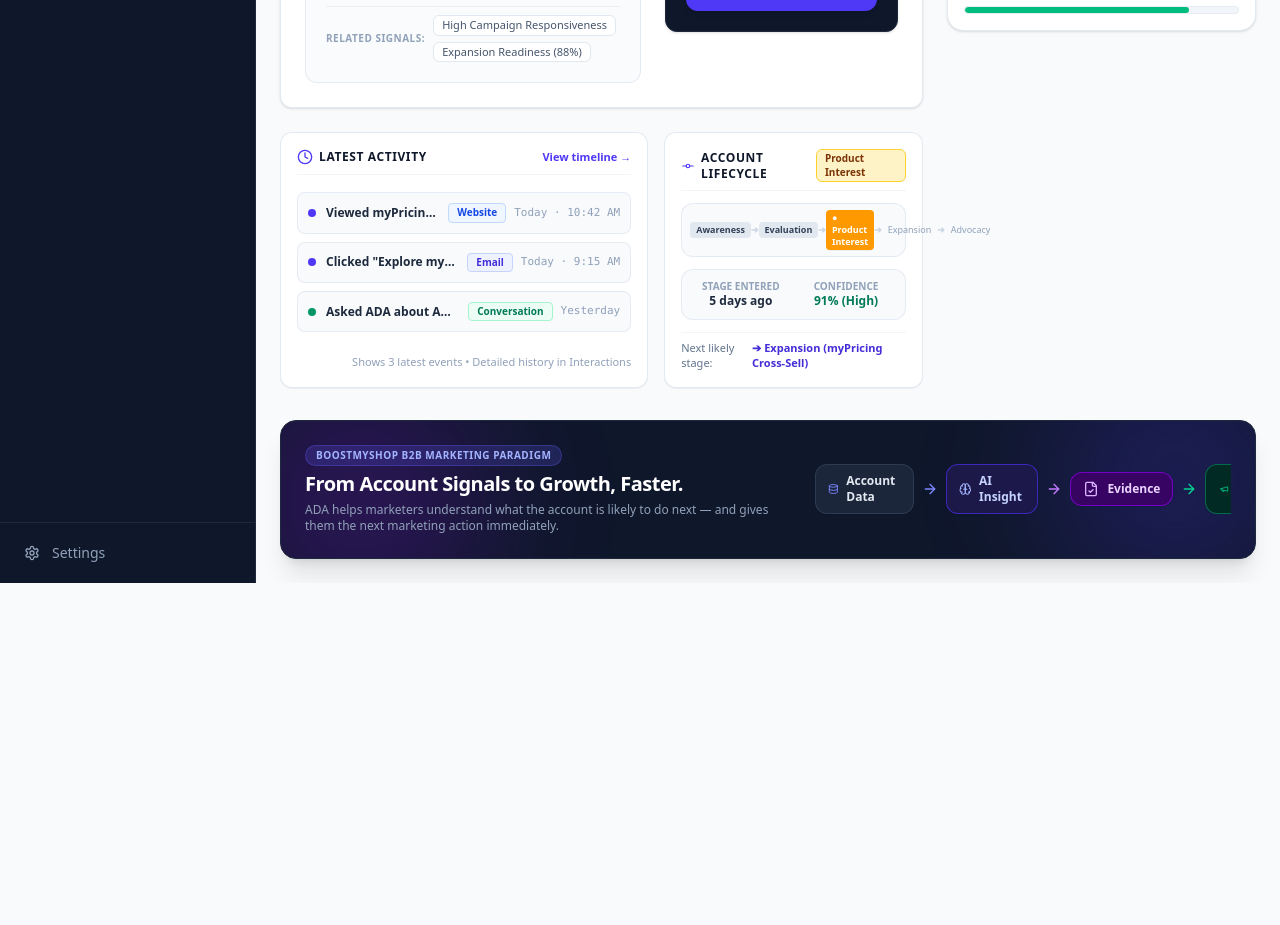
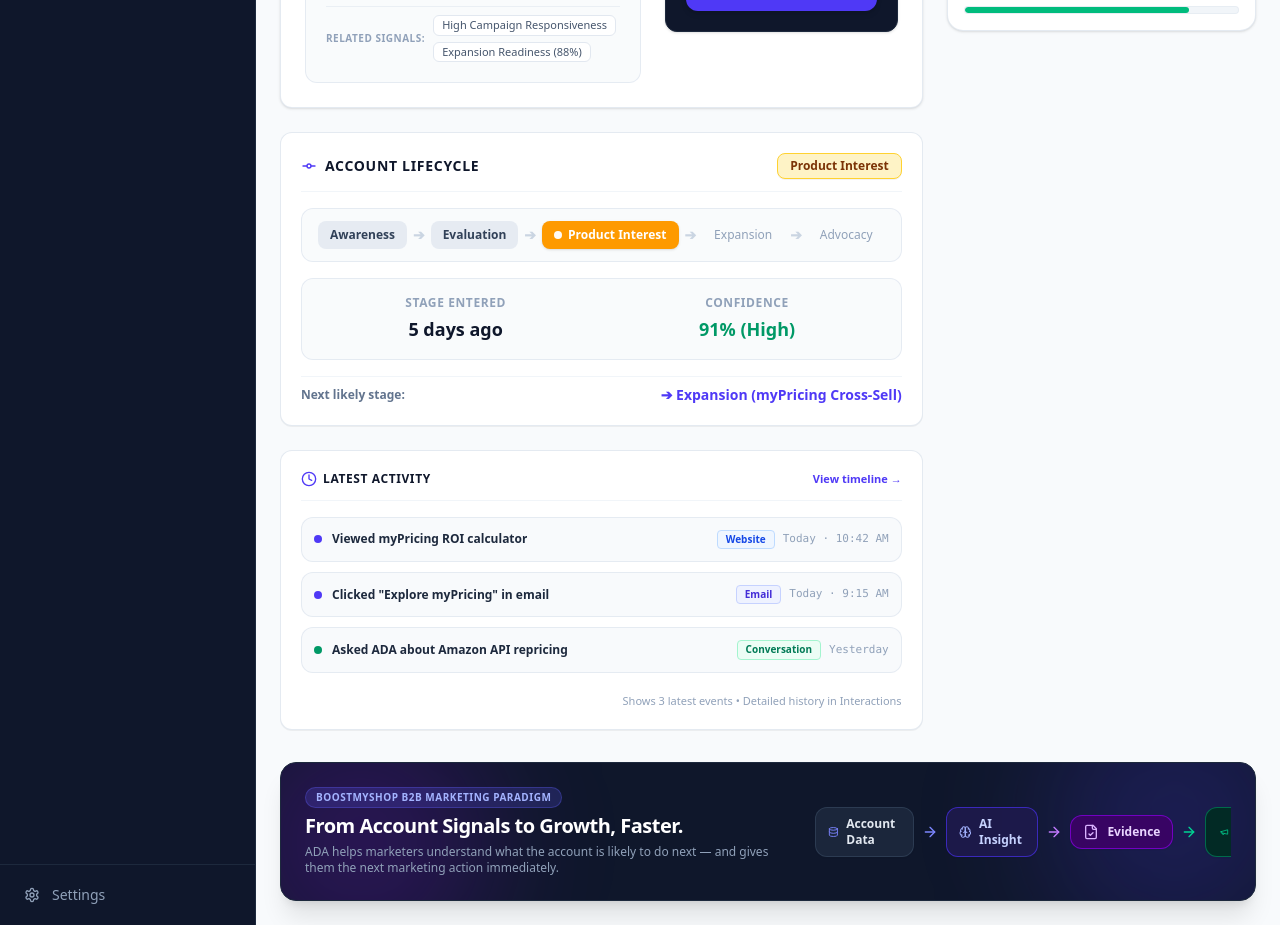
Before and after one commit to 9080442272/ADA, a React (Vite) app: page / in a window 1280 px wide. Shown: the part 1040-1965 px from the top of the page. Before the commit the page ends 1623 px from the top, so only its background shows below. Built offline with nearby package versions, Linux system fonts and the light colour scheme.

Commit message:
Position Account Lifecycle card directly below ADA AI Decision Engine as a prominent full-width card

```diff
--- a/src/components/PrimaryDecisionBlock.jsx
+++ b/src/components/PrimaryDecisionBlock.jsx
@@ -190,12 +190,68 @@
 
       </div>
 
-      {/* 2. LATEST ACTIVITY (FRESH NON-DUPLICATED EVENTS) & COMPACT ACCOUNT LIFECYCLE STAGE */}
-      <div className="grid grid-cols-1 lg:grid-cols-12 gap-4 items-stretch">
+      {/* 2. PROMINENT FULL-WIDTH B2B ACCOUNT LIFECYCLE CARD (DIRECTLY BELOW AI DECISION ENGINE) */}
+      <div className="bg-white border border-slate-200/90 rounded-xl p-5 shadow-2xs space-y-4">
 
-        {/* Latest Activity Summary (7 Cols) */}
-        <div className="lg:col-span-7 bg-white border border-slate-200/90 rounded-xl p-4 space-y-3 shadow-2xs flex flex-col justify-between">
-          <div className="flex items-center justify-between border-b border-slate-100 pb-2">
+        {/* Card Header */}
+        <div className="flex items-center justify-between border-b border-slate-100 pb-3">
+          <h3 className="text-sm font-extrabold text-slate-900 uppercase tracking-wider flex items-center space-x-2">
+            <GitCommit className="w-4 h-4 text-indigo-600" />
+            <span>ACCOUNT LIFECYCLE</span>
+          </h3>
+          <span className="px-3 py-1 text-xs font-extrabold bg-amber-100 text-amber-900 border border-amber-300 rounded-lg shadow-2xs">
+            Product Interest
+          </span>
+        </div>
+
+        {/* Big Stepper */}
+        <div className="flex items-center justify-between text-xs font-bold py-3 px-4 bg-slate-50/80 rounded-xl border border-slate-200/80 overflow-x-auto">
+          {["Awareness", "Evaluation", "Product Interest", "Expansion", "Advocacy"].map((st, idx) => {
+            const isCurrent = st === "Product Interest";
+            const isPast = st === "Awareness" || st === "Evaluation";
+            return (
+              <React.Fragment key={st}>
+                <span className={`px-3 py-1.5 rounded-lg transition-all ${
+                  isCurrent
+                    ? 'bg-amber-500 text-white font-extrabold shadow-sm text-xs flex items-center space-x-1.5'
+                    : isPast
+                    ? 'text-slate-700 bg-slate-200/80 font-semibold'
+                    : 'text-slate-400 font-normal'
+                }`}>
+                  {isCurrent && <span className="w-2 h-2 rounded-full bg-white animate-pulse" />}
+                  <span>{st}</span>
+                </span>
+                {idx < 4 && <span className="text-slate-300 font-bold text-sm">➔</span>}
+              </React.Fragment>
+            );
+          })}
+        </div>
+
+        {/* Big Stage Metadata Grid */}
+        <div className="grid grid-cols-1 sm:grid-cols-2 gap-4 text-center bg-slate-50/80 border border-slate-200/80 rounded-xl p-4">
+          <div>
+            <div className="text-xs font-bold text-slate-400 uppercase tracking-wider">STAGE ENTERED</div>
+            <div className="text-lg font-extrabold text-slate-900 mt-1 font-sans">5 days ago</div>
+          </div>
+          <div>
+            <div className="text-xs font-bold text-slate-400 uppercase tracking-wider">CONFIDENCE</div>
+            <div className="text-lg font-extrabold text-emerald-600 mt-1 font-sans">91% (High)</div>
+          </div>
+        </div>
+
+        {/* Next Likely Stage Row */}
+        <div className="pt-2 border-t border-slate-100 flex flex-col sm:flex-row sm:items-center justify-between gap-1 text-xs">
+          <span className="text-slate-500 font-semibold">Next likely stage:</span>
+          <span className="font-extrabold text-indigo-600 text-sm">
+            ➔ Expansion (myPricing Cross-Sell)
+          </span>
+        </div>
+
+      </div>
+
+      {/* 3. LATEST ACTIVITY CARD (FRESH NON-DUPLICATED EVENTS) */}
+      <div className="bg-white border border-slate-200/90 rounded-xl p-5 shadow-2xs space-y-4">
+        <div className="flex items-center justify-between border-b border-slate-100 pb-3">
           <h3 className="text-xs font-extrabold text-slate-900 uppercase tracking-wider flex items-center space-x-1.5">
             <Clock className="w-4 h-4 text-indigo-600" />
             <span>Latest Activity</span>
@@ -209,8 +265,8 @@
         </div>
 
         {/* Fresh Chronological Events (Distinct from AI Evidence) */}
-          <div className="space-y-2 text-xs">
-            <div className="p-2.5 bg-slate-50 border border-slate-200/80 rounded-lg flex items-center justify-between">
+        <div className="space-y-2.5 text-xs">
+          <div className="p-3 bg-slate-50 border border-slate-200/80 rounded-xl flex items-center justify-between">
             <div className="flex items-center space-x-2.5 truncate pr-2">
               <span className="w-2 h-2 rounded-full bg-indigo-600 shrink-0" />
               <div className="truncate font-semibold text-slate-800">Viewed myPricing ROI calculator</div>
@@ -221,7 +277,7 @@
             </div>
           </div>
 
-            <div className="p-2.5 bg-slate-50 border border-slate-200/80 rounded-lg flex items-center justify-between">
+          <div className="p-3 bg-slate-50 border border-slate-200/80 rounded-xl flex items-center justify-between">
             <div className="flex items-center space-x-2.5 truncate pr-2">
               <span className="w-2 h-2 rounded-full bg-indigo-600 shrink-0" />
               <div className="truncate font-semibold text-slate-800">Clicked "Explore myPricing" in email</div>
@@ -232,7 +288,7 @@
             </div>
           </div>
 
-            <div className="p-2.5 bg-slate-50 border border-slate-200/80 rounded-lg flex items-center justify-between">
+          <div className="p-3 bg-slate-50 border border-slate-200/80 rounded-xl flex items-center justify-between">
             <div className="flex items-center space-x-2.5 truncate pr-2">
               <span className="w-2 h-2 rounded-full bg-emerald-600 shrink-0" />
               <div className="truncate font-semibold text-slate-800">Asked ADA about Amazon API repricing</div>
@@ -249,66 +305,6 @@
         </div>
       </div>
 
-        {/* Compact B2B Marketing Lifecycle Stage (5 Cols) */}
-        <div className="lg:col-span-5 bg-white border border-slate-200/90 rounded-xl p-4 space-y-3 shadow-2xs flex flex-col justify-between text-xs">
-
-          {/* Card Header */}
-          <div className="flex items-center justify-between border-b border-slate-100 pb-2">
-            <h3 className="text-xs font-extrabold text-slate-900 uppercase tracking-wider flex items-center space-x-1.5">
-              <GitCommit className="w-4 h-4 text-indigo-600" />
-              <span>Account Lifecycle</span>
-            </h3>
-            <span className="px-2 py-0.5 text-[10px] font-extrabold bg-amber-100 text-amber-900 border border-amber-300 rounded-md">
-              Product Interest
-            </span>
-          </div>
-
-          {/* Compact Stepper */}
-          <div className="flex items-center justify-between text-[9px] font-bold py-1.5 px-2 bg-slate-50 rounded-xl border border-slate-200/80">
-            {["Awareness", "Evaluation", "Product Interest", "Expansion", "Advocacy"].map((st, idx) => {
-              const isCurrent = st === "Product Interest";
-              const isPast = st === "Awareness" || st === "Evaluation";
-              return (
-                <React.Fragment key={st}>
-                  <span className={`px-1.5 py-0.5 rounded ${
-                    isCurrent
-                      ? 'bg-amber-500 text-white font-extrabold shadow-2xs'
-                      : isPast
-                      ? 'text-slate-700 bg-slate-200 font-semibold'
-                      : 'text-slate-400 font-normal'
-                  }`}>
-                    {st === "Product Interest" ? "● Product Interest" : st}
-                  </span>
-                  {idx < 4 && <span className="text-slate-300">➔</span>}
-                </React.Fragment>
-              );
-            })}
-          </div>
-
-          {/* Compact Stage Metadata Grid */}
-          <div className="grid grid-cols-2 gap-2 text-center bg-slate-50 border border-slate-200/80 rounded-xl p-2.5">
-            <div>
-              <div className="text-[10px] font-bold text-slate-400 uppercase">Stage Entered</div>
-              <div className="text-xs font-extrabold text-slate-800">5 days ago</div>
-            </div>
-            <div>
-              <div className="text-[10px] font-bold text-slate-400 uppercase">Confidence</div>
-              <div className="text-xs font-extrabold text-emerald-700">91% (High)</div>
-            </div>
-          </div>
-
-          {/* Next Likely Stage */}
-          <div className="pt-2 border-t border-slate-100 flex items-center justify-between text-[11px]">
-            <span className="text-slate-500 font-medium">Next likely stage:</span>
-            <span className="font-extrabold text-indigo-700">
-              ➔ Expansion (myPricing Cross-Sell)
-            </span>
-          </div>
-
-        </div>
-
-      </div>
-
     </div>
   );
 }
```
Lines whose indentation alone changed are shown as unchanged.
